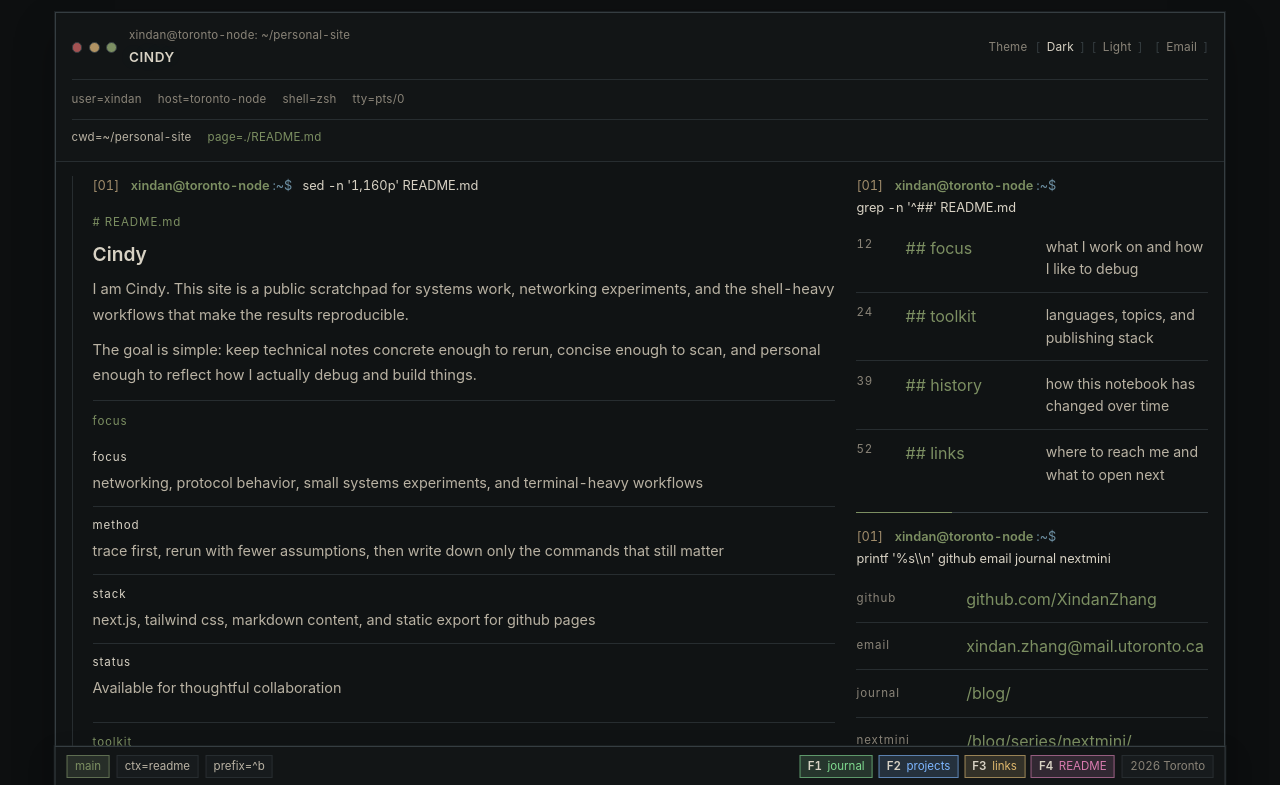
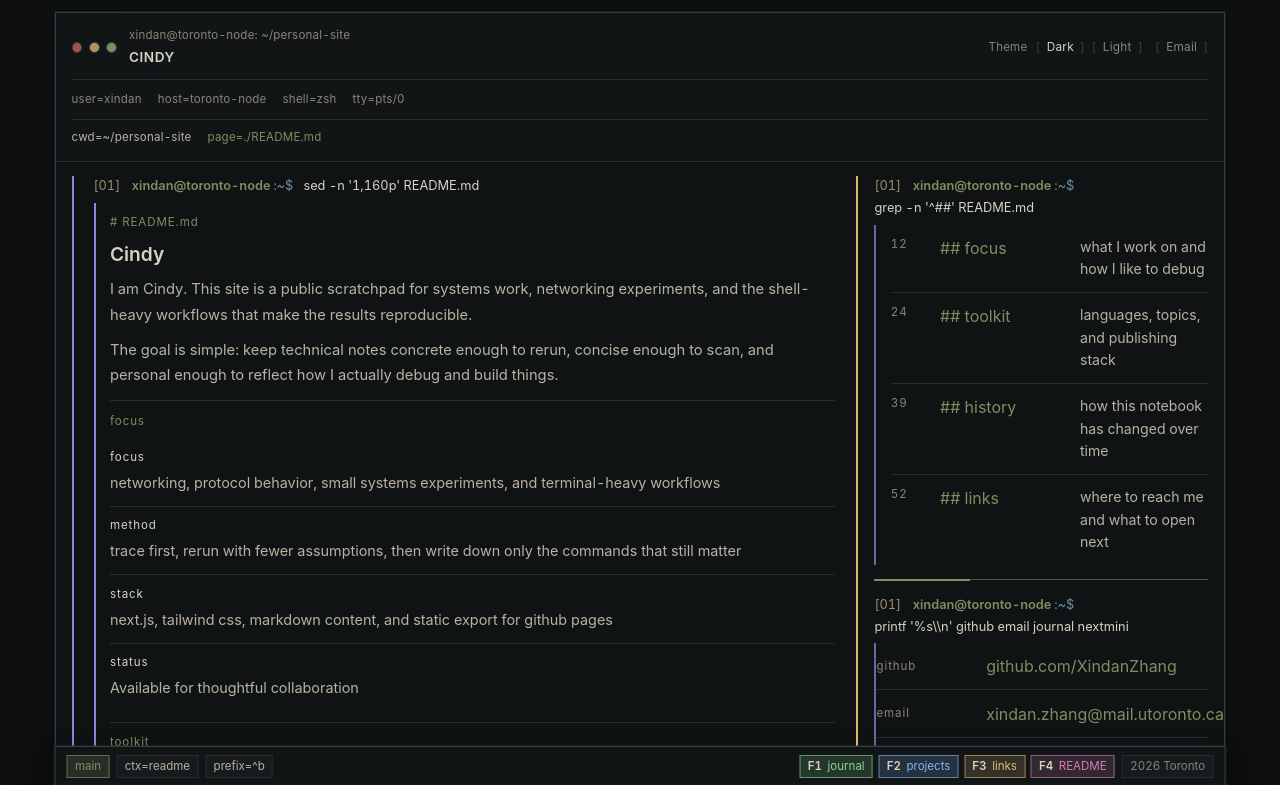
Before and after one commit to XindanZhang/personal-site, a Next.js app: page /personal-site/about in a window 1280 px wide. Shown: the top 785 px of the page. Built offline with nearby package versions, Linux system fonts and the light colour scheme.

Commit message:
style: strengthen pane border accents

```diff
--- a/app/globals.css
+++ b/app/globals.css
@@ -1131,6 +1131,14 @@ img {
   --accent: #7c8f62;
   --accent-strong: #b19363;
   --accent-hot: #6c8ea1;
+  --block-identity: #8fb96f;
+  --block-status: #dfb86d;
+  --block-workspace: #7db6ff;
+  --block-feed: #c28cff;
+  --block-journal: #7db6ff;
+  --block-projects: #d97bb0;
+  --block-readme: #8f86d8;
+  --block-links: #d3a55f;
   --dock-f1: #7fd98f;
   --dock-f2: #7db6ff;
   --dock-f3: #dfb86d;
@@ -1154,6 +1162,14 @@ img {
   --accent: #5e7457;
   --accent-strong: #856947;
   --accent-hot: #4d6b78;
+  --block-identity: #6f8d5f;
+  --block-status: #b98739;
+  --block-workspace: #456fa8;
+  --block-feed: #8f68bb;
+  --block-journal: #456fa8;
+  --block-projects: #9e547a;
+  --block-readme: #6d62b3;
+  --block-links: #a67631;
   --dock-f1: #4d8e5a;
   --dock-f2: #456fa8;
   --dock-f3: #9d6d2d;
@@ -1523,11 +1539,12 @@ body.mode-terminal ::selection {
 }
 
 .prompt-section {
+  --section-color: var(--accent);
   position: relative;
   display: grid;
   gap: 0.45rem;
   padding: 0.9rem 0;
-  border-top: 1px solid var(--line-strong);
+  border-top: 1px solid color-mix(in srgb, var(--section-color) 32%, var(--line-strong) 68%);
 }
 
 .prompt-section::before {
@@ -1536,7 +1553,7 @@ body.mode-terminal ::selection {
   top: -1px;
   left: 0;
   width: 6rem;
-  border-top: 1px solid var(--accent);
+  border-top: 2px solid var(--section-color);
 }
 
 .prompt-line {
@@ -1615,7 +1632,15 @@ body.mode-terminal ::selection {
 .project-terminal-groups,
 .manpage-main {
   padding-left: 1.25rem;
-  border-left: 1px solid var(--line);
+  border-left: 2px solid var(--line);
+}
+
+.journal-sidebar,
+.project-terminal-summary,
+.manpage-sidebar,
+.bookmark-terminal {
+  padding-left: 1rem;
+  border-left: 2px solid var(--line);
 }
 
 .shell-column > .prompt-section:first-child,
@@ -1658,24 +1683,69 @@ body.mode-terminal ::selection {
 }
 
 .shell-section.is-identity {
-  border-left: 1px solid color-mix(in srgb, var(--accent) 70%, var(--line) 30%);
+  --section-color: var(--block-identity);
+  border-left: 2px solid var(--block-identity);
+  background: linear-gradient(90deg, color-mix(in srgb, var(--block-identity) 8%, transparent), transparent 2.5rem);
 }
 
 .shell-section.is-status {
-  border-left: 1px solid color-mix(in srgb, var(--accent-strong) 70%, var(--line) 30%);
+  --section-color: var(--block-status);
+  border-left: 2px solid var(--block-status);
+  background: linear-gradient(90deg, color-mix(in srgb, var(--block-status) 8%, transparent), transparent 2.5rem);
 }
 
 .shell-section.is-workspace {
-  border-left: 1px solid color-mix(in srgb, var(--accent-hot) 75%, var(--line) 25%);
+  --section-color: var(--block-workspace);
+  border-left: 2px solid var(--block-workspace);
+  background: linear-gradient(90deg, color-mix(in srgb, var(--block-workspace) 8%, transparent), transparent 2.5rem);
 }
 
 .shell-section.is-feed {
-  border-left: 1px solid color-mix(in srgb, var(--accent) 50%, var(--accent-hot) 50%);
+  --section-color: var(--block-feed);
+  border-left: 2px solid var(--block-feed);
+  background: linear-gradient(90deg, color-mix(in srgb, var(--block-feed) 8%, transparent), transparent 2.5rem);
+}
+
+.journal-sidebar {
+  --section-color: var(--block-journal);
+  border-left-color: var(--block-journal);
+}
+
+.journal-main {
+  --section-color: var(--block-feed);
+  border-left-color: var(--block-feed);
+}
+
+.project-terminal-summary {
+  --section-color: var(--block-projects);
+  border-left-color: var(--block-projects);
+}
+
+.project-terminal-groups {
+  --section-color: var(--block-identity);
+  border-left-color: var(--block-identity);
+}
+
+.manpage-main {
+  --section-color: var(--block-readme);
+  border-left-color: var(--block-readme);
+}
+
+.manpage-sidebar {
+  --section-color: var(--block-status);
+  border-left-color: var(--block-status);
+}
+
+.bookmark-terminal {
+  --section-color: var(--block-links);
+  border-left-color: var(--block-links);
 }
 
 .bookmark-list {
   display: grid;
   gap: 0;
+  padding-left: 0.9rem;
+  border-left: 2px solid var(--block-links);
 }
 
 .bookmark-row {
@@ -2083,6 +2153,8 @@ body.mode-terminal ::selection {
 .archive-ledger {
   display: grid;
   gap: 0;
+  padding-left: 0.9rem;
+  border-left: 2px solid var(--block-journal);
 }
 
 .archive-row {
@@ -2185,6 +2257,8 @@ body.mode-terminal ::selection {
 
 .project-ledger {
   display: grid;
+  padding-left: 0.9rem;
+  border-left: 2px solid var(--block-projects);
 }
 
 .project-ledger-row {
@@ -2268,6 +2342,17 @@ body.mode-terminal ::selection {
   display: grid;
   gap: 0;
   background: transparent;
+}
+
+.readme-sheet {
+  padding-left: 0.9rem;
+  border-left: 2px solid var(--block-readme);
+}
+
+.readme-outline,
+.readme-link-list {
+  padding-left: 0.9rem;
+  border-left: 2px solid color-mix(in srgb, var(--block-readme) 65%, var(--line) 35%);
 }
 
 .readme-section,
```
Also changed, not shown: 441 other files (tests, documents, lock files or other folders).
